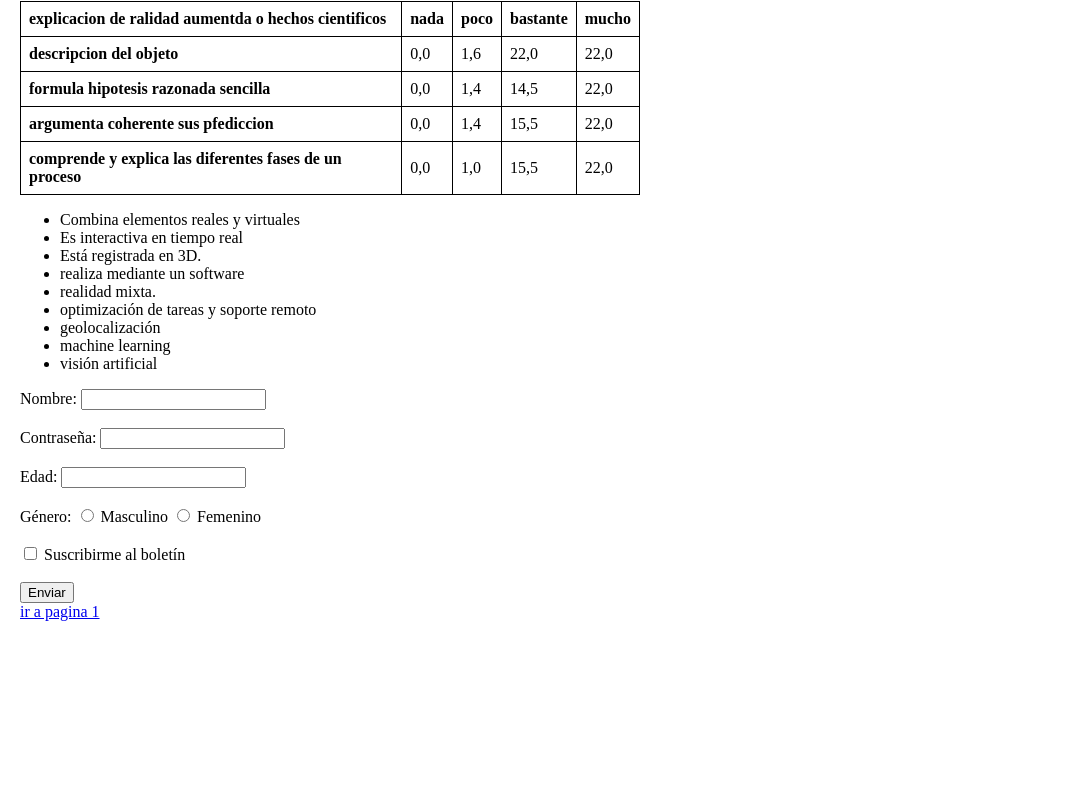
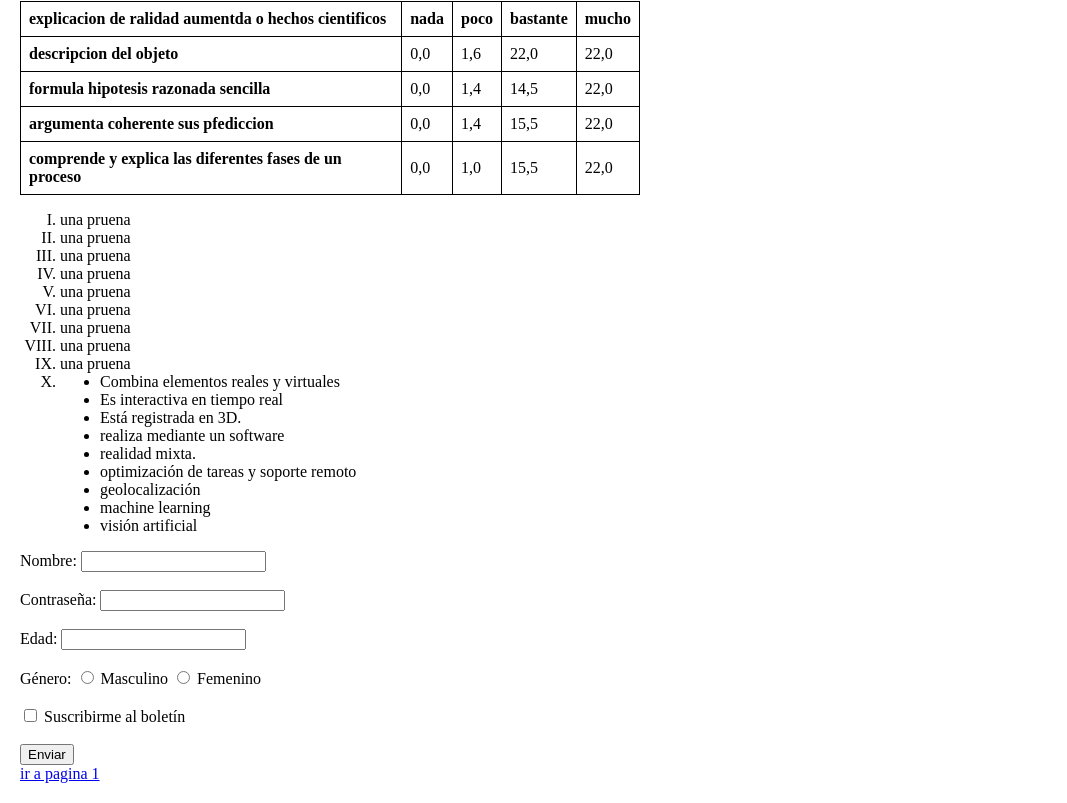
Before and after one commit to yobanyR/taller-html, a plain HTML site: page index2.html in a window 1280 px wide. Shown: the part 79-882 px from the top of the page, without its empty margins (0-1067 px from the left). Before the commit the page ends 800 px from the top, so only its background shows below. Drawn offline with Linux system fonts and the light colour scheme.

Commit message:
comit para subir archivo

```diff
--- a/index2.html
+++ b/index2.html
@@ -67,6 +67,36 @@
           </tr>
         </tbody>
       </table>
+
+        <ol>
+            <li type="I">
+                una pruena
+            </li>
+            <li type="I">
+                una pruena
+            </li>
+            <li type="I">
+                una pruena
+            </li>
+            <li type="I">
+                una pruena
+            </li>
+            <li type="I">
+                una pruena
+            </li>
+            <li type="I">
+                una pruena
+            </li>
+            <li type="I">
+                una pruena
+            </li>
+            <li type="I">
+                una pruena
+            </li>
+            <li type="I">
+                una pruena
+            </li>
+            <li type="I">
                 <ul>
                     <li type="disc">
                         Combina elementos reales y virtuales
@@ -95,7 +125,8 @@
                     <li type="disc">
                         visión artificial
                     </li>
-    </ul>
+            </li>
+        </ol>
 
   <label for="nombre">Nombre:</label>
   <input type="text" id="nombre" name="nombre"><br><br>
```
Lines whose indentation alone changed are shown as unchanged.
